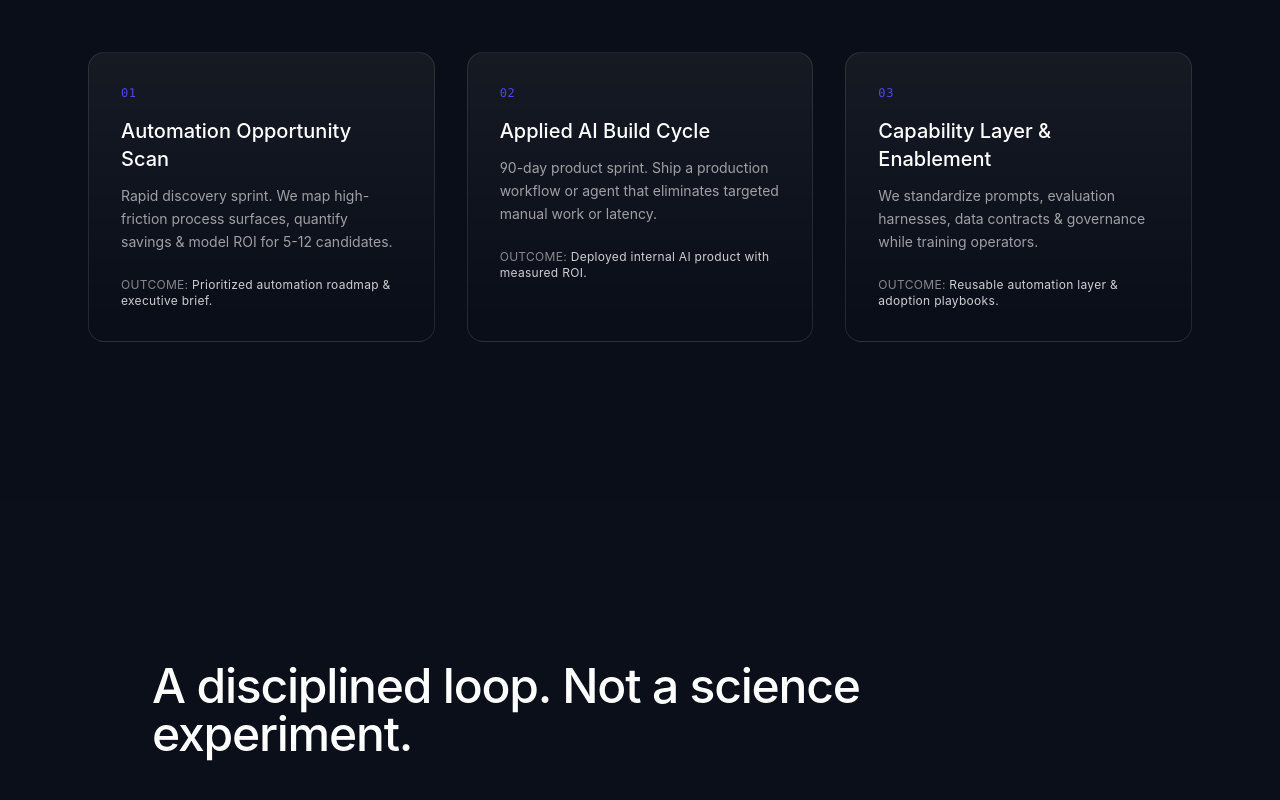
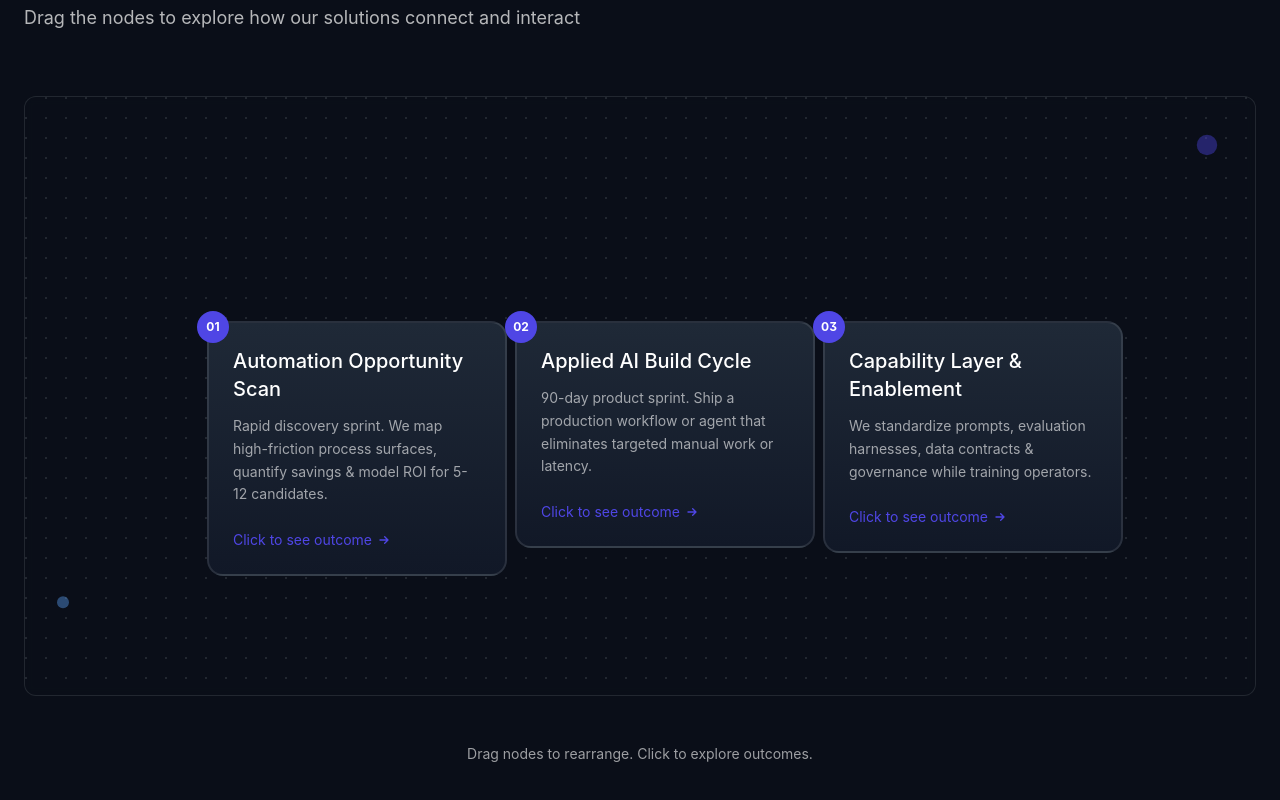
Before and after one commit to Agnik47/grittCloud, a React (Vite) app: page / in a window 1280 px wide. Shown: the part 2320-3120 px from the top of the page. Built offline with nearby package versions, Linux system fonts and the light colour scheme; a web font is replaced by a local one.

Commit message:
Add n8n section

```diff
--- a/package.json
+++ b/package.json
@@ -10,11 +10,13 @@
     "lint": "eslint src --ext .jsx,.js"
   },
   "dependencies": {
+    "framer-motion": "^12.23.12",
     "gsap": "^3.13.0",
     "locomotive-scroll": "^4.1.4",
     "lucide-react": "^0.541.0",
     "react": "^18.3.1",
     "react-dom": "^18.3.1",
+    "react-flow-renderer": "^10.3.17",
     "react-parallax-tilt": "^1.7.306"
   },
   "devDependencies": {
--- a/src/sections/Solutions.jsx
+++ b/src/sections/Solutions.jsx
@@ -1,40 +1,206 @@
+import { useState, useRef, useEffect } from 'react';
+import { motion, AnimatePresence, useDragControls } from 'framer-motion';
 
-export default function Solutions(){
+export default function Solutions() {
+  const [activeNode, setActiveNode] = useState(null);
+  const [nodePositions, setNodePositions] = useState({});
+  const containerRef = useRef(null);
+
   const offers = [
     {
+      id: 'node-1',
       tag: '01',
       title: 'Automation Opportunity Scan',
       body: 'Rapid discovery sprint. We map high-friction process surfaces, quantify savings & model ROI for 5-12 candidates.',
-      result: 'Prioritized automation roadmap & executive brief.'
+      result: 'Prioritized automation roadmap & executive brief.',
+      position: { x: 0, y: 0 }
     },
     {
+      id: 'node-2',
       tag: '02',
       title: 'Applied AI Build Cycle',
       body: '90-day product sprint. Ship a production workflow or agent that eliminates targeted manual work or latency.',
-      result: 'Deployed internal AI product with measured ROI.'
+      result: 'Deployed internal AI product with measured ROI.',
+      position: { x: 0, y: 0 }
     },
     {
+      id: 'node-3',
       tag: '03',
       title: 'Capability Layer & Enablement',
       body: 'We standardize prompts, evaluation harnesses, data contracts & governance while training operators.',
-      result: 'Reusable automation layer & adoption playbooks.'
+      result: 'Reusable automation layer & adoption playbooks.',
+      position: { x: 0, y: 0 }
     }
   ];
+
+  // Initialize positions on component mount
+  useEffect(() => {
+    if (containerRef.current) {
+      const containerRect = containerRef.current.getBoundingClientRect();
+      const centerY = containerRect.height / 2 - 100;
+
+      const positions = {};
+      offers.forEach((offer, index) => {
+        const x = (containerRect.width / (offers.length + 1)) * (index + 1) - 150;
+        positions[offer.id] = { x, y: centerY };
+      });
+
+      setNodePositions(positions);
+    }
+  }, []);
+
+  const handleDrag = (event, info, id) => {
+    setNodePositions(prev => ({
+      ...prev,
+      [id]: {
+        x: prev[id].x + info.delta.x,
+        y: prev[id].y + info.delta.y
+      }
+    }));
+  };
+
+  const calculateConnectorPath = (startId, endId) => {
+    if (!nodePositions[startId] || !nodePositions[endId]) return '';
+
+    const startX = nodePositions[startId].x + 300; // node width
+    const startY = nodePositions[startId].y + 100; // node center
+    const endX = nodePositions[endId].x;
+    const endY = nodePositions[endId].y + 100; // node center
+
+    // Create a curved path
+    const controlX1 = startX + (endX - startX) * 0.5;
+    const controlY1 = startY;
+    const controlX2 = startX + (endX - startX) * 0.5;
+    const controlY2 = endY;
+
+    return `M ${startX} ${startY} C ${controlX1} ${controlY1}, ${controlX2} ${controlY2}, ${endX} ${endY}`;
+  };
+
   return (
-    <section id="solutions" className="section-anchor relative py-28 md:py-40 bg-ink/95">
-      <div className="max-w-6xl mx-auto px-6">
+    <section id="solutions" className="section-anchor relative py-28 md:py-40 bg-ink/95 overflow-hidden">
+      <div className="max-w-7xl mx-auto px-6">
         <div className="mb-16 max-w-3xl">
-          <h2 className="font-display text-3xl md:text-5xl font-medium tracking-tight">Focused offers to compress risk & time‑to‑value.</h2>
+          <h2 className="font-display text-3xl md:text-5xl font-medium tracking-tight text-white">
+            Focused offers to compress risk & time‑to‑value.
+          </h2>
+          <p className="text-white/70 mt-4 text-lg">
+            Drag the nodes to explore how our solutions connect and interact
+          </p>
         </div>
-        <div className="grid md:grid-cols-3 gap-8">
-          {offers.map(o => (
-            <div key={o.title} className="relative rounded-2xl p-8 bg-gradient-to-b from-white/5 to-white/0 border border-white/10 hover:border-accent/50 transition-colors">
-              <div className="text-xs font-mono tracking-wider text-accent mb-4">{o.tag}</div>
-              <h3 className="font-medium text-xl mb-3">{o.title}</h3>
-              <p className="text-white/60 text-sm leading-relaxed mb-6">{o.body}</p>
-              <div className="text-white/50 text-xs uppercase tracking-wide">Outcome: <span className="text-white/80 normal-case font-normal">{o.result}</span></div>
-            </div>
+
+        <div
+          ref={containerRef}
+          className="relative min-h-[500px] md:min-h-[600px] border border-white/10 rounded-xl bg-ink/80 backdrop-blur-sm p-6"
+          style={{
+            backgroundImage: `radial-gradient(circle at 1px 1px, rgba(255, 255, 255, 0.1) 1px, transparent 0)`,
+            backgroundSize: '20px 20px'
+          }}
+        >
+          {/* Connector lines */}
+          {offers.slice(0, -1).map((offer, index) => {
+            const nextOffer = offers[index + 1];
+            return (
+              <svg
+                key={`connector-${offer.id}-${nextOffer.id}`}
+                className="absolute top-0 left-0 w-full h-full pointer-events-none z-0"
+              >
+                <motion.path
+                  d={calculateConnectorPath(offer.id, nextOffer.id)}
+                  stroke="rgba(99, 102, 241, 0.6)"
+                  strokeWidth="2"
+                  fill="none"
+                  strokeDasharray="5,5"
+                />
+                <motion.polygon
+                  points="0,0 -8,-4 -8,4"
+                  fill="rgba(99, 102, 241, 0.8)"
+                  transform={`translate(${nodePositions[nextOffer.id]?.x || 0}, ${nodePositions[nextOffer.id]?.y + 100 || 0}) rotate(${Math.atan2(
+                    (nodePositions[nextOffer.id]?.y + 100 || 0) - (nodePositions[offer.id]?.y + 100 || 0),
+                    (nodePositions[nextOffer.id]?.x || 0) - (nodePositions[offer.id]?.x + 300 || 0)
+                  ) * 180 / Math.PI})`}
+                />
+              </svg>
+            );
+          })}
+
+          {/* Draggable Nodes */}
+          {offers.map((offer) => (
+            <motion.div
+              key={offer.id}
+              className={`absolute w-[300px] rounded-2xl p-6 bg-gradient-to-b from-gray-800 to-gray-900 border-2 hover:border-accent/50 transition-all duration-300 cursor-move ${activeNode === offer.id ? 'border-accent scale-105 shadow-lg z-20' : 'border-white/10 z-10'}`}
+              style={{
+                x: nodePositions[offer.id]?.x || 0,
+                y: nodePositions[offer.id]?.y || 0,
+              }}
+              drag
+              dragMomentum={false}
+              dragElastic={0.1}
+              onDrag={(event, info) => handleDrag(event, info, offer.id)}
+              onClick={() => setActiveNode(activeNode === offer.id ? null : offer.id)}
+              whileHover={{ scale: 1.02 }}
+              whileDrag={{ scale: 1.05, zIndex: 30 }}
+            >
+              <div className="absolute -top-3 -left-3 w-8 h-8 rounded-full bg-accent flex items-center justify-center text-white font-bold text-xs">
+                {offer.tag}
+              </div>
+
+              <h3 className="font-medium text-xl mb-3 text-white">{offer.title}</h3>
+              <p className="text-white/60 text-sm leading-relaxed mb-6">{offer.body}</p>
+
+              <AnimatePresence>
+                {activeNode === offer.id && (
+                  <motion.div
+                    initial={{ opacity: 0, height: 0 }}
+                    animate={{ opacity: 1, height: 'auto' }}
+                    exit={{ opacity: 0, height: 0 }}
+                    className="overflow-hidden"
+                  >
+                    <div className="pt-4 border-t border-white/10">
+                      <div className="text-white/50 text-xs uppercase tracking-wide mb-1">Outcome:</div>
+                      <div className="text-white/80 text-sm">{offer.result}</div>
+                    </div>
+                  </motion.div>
+                )}
+              </AnimatePresence>
+
+              {activeNode !== offer.id && (
+                <div className="text-accent text-sm flex items-center mt-4">
+                  Click to see outcome
+                  <svg className="w-4 h-4 ml-1" fill="none" viewBox="0 0 24 24" stroke="currentColor">
+                    <path strokeLinecap="round" strokeLinejoin="round" strokeWidth={2} d="M13 7l5 5m0 0l-5 5m5-5H6" />
+                  </svg>
+                </div>
+              )}
+            </motion.div>
           ))}
+
+          {/* Floating elements for visual interest */}
+          <motion.div
+            className="absolute top-10 right-10 w-4 h-4 rounded-full bg-accent/40"
+            animate={{
+              scale: [1, 1.5, 1],
+            }}
+            transition={{
+              repeat: Infinity,
+              duration: 3,
+              ease: "easeInOut"
+            }}
+          />
+          <motion.div
+            className="absolute bottom-20 left-8 w-3 h-3 rounded-full bg-blue-400/40"
+            animate={{
+              y: [0, -10, 0],
+            }}
+            transition={{
+              repeat: Infinity,
+              duration: 4,
+              ease: "easeInOut"
+            }}
+          />
+        </div>
+
+        <div className="mt-12 text-center text-white/60 text-sm">
+          <p>Drag nodes to rearrange. Click to explore outcomes.</p>
         </div>
       </div>
     </section>
```
Also changed, not shown: 1 other file (tests, documents, lock files or other folders).
